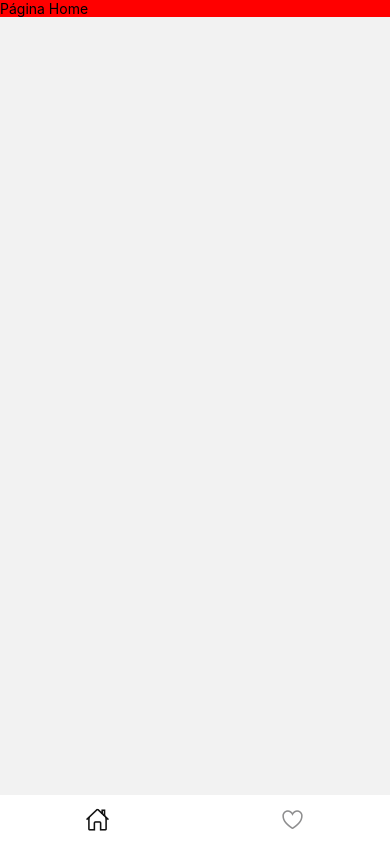
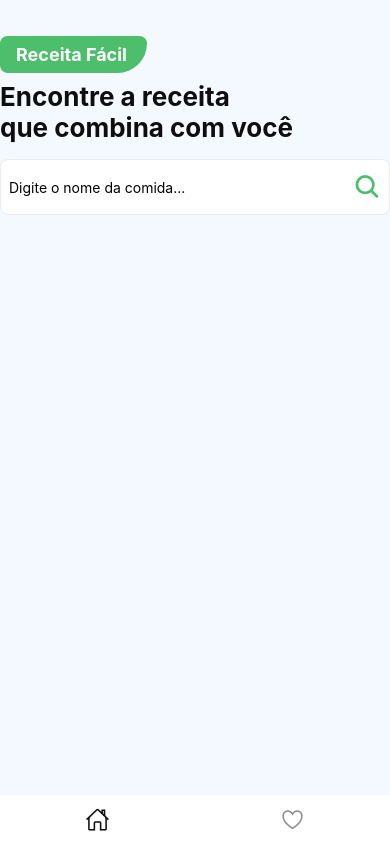
Before and after one commit to RayanneRamos/insider-rn-receitas, a React Native app: screen /Home in a window 390 px wide. Built offline with nearby package versions, Linux system fonts and the light colour scheme.

Commit message:
Criando os elementos que compõem a página Home

```diff
--- a/src/pages/Home/index.js
+++ b/src/pages/Home/index.js
@@ -1,15 +1,59 @@
-import { View, Text, StyleSheet } from 'react-native'
+import { View, Text, StyleSheet, SafeAreaView, TextInput, TouchableOpacity } from 'react-native'
+import { Logo } from '../../components/Logo'
+import { Ionicons } from '@expo/vector-icons'
 
 export function Home() {
   return (
-    <View style={styles.container}>
-      <Text>Página Home</Text>
-    </View>
+    <SafeAreaView style={styles.container}>
+      <Logo />
+      <Text style={styles.title}>Encontre a receita </Text>
+      <Text style={styles.title}>que combina com você</Text>
+      <View style={styles.form}>
+        <TextInput
+          placeholder='Digite o nome da comida...'
+          style={styles.input}
+        />
+        <TouchableOpacity>
+          <Ionicons name='search' size={28} color='#4cbe6c' />
+        </TouchableOpacity>
+      </View>
+    </SafeAreaView>
   )
 }
 
 const styles = StyleSheet.create({
   container: {
-    backgroundColor: 'red'
-  }
+    flex: 1,
+    backgroundColor: '#f3f9ff',
+    paddingTop: 36,
+    paddingStart: 14,
+    paddingEnd: 14,
+  },
+
+  title: {
+    fontSize: 26,
+    fontWeight: 'bold',
+    color: '#0e0e0e',
+  },
+
+  form: {
+    backgroundColor: '#fff',
+    width: '100%',
+    borderRadius: 8,
+    marginTop: 16,
+    marginBottom: 16,
+    borderWidth: 1,
+    borderColor: '#ececec',
+    paddingLeft: 8,
+    paddingRight: 8,
+    flexDirection: 'row',
+    alignItems: 'center',
+    justifyContent: 'space-between',
+  },
+
+  input: {
+    width: '90%',
+    height: 54,
+    maxWidth: '90%'
+  },
 })
```
